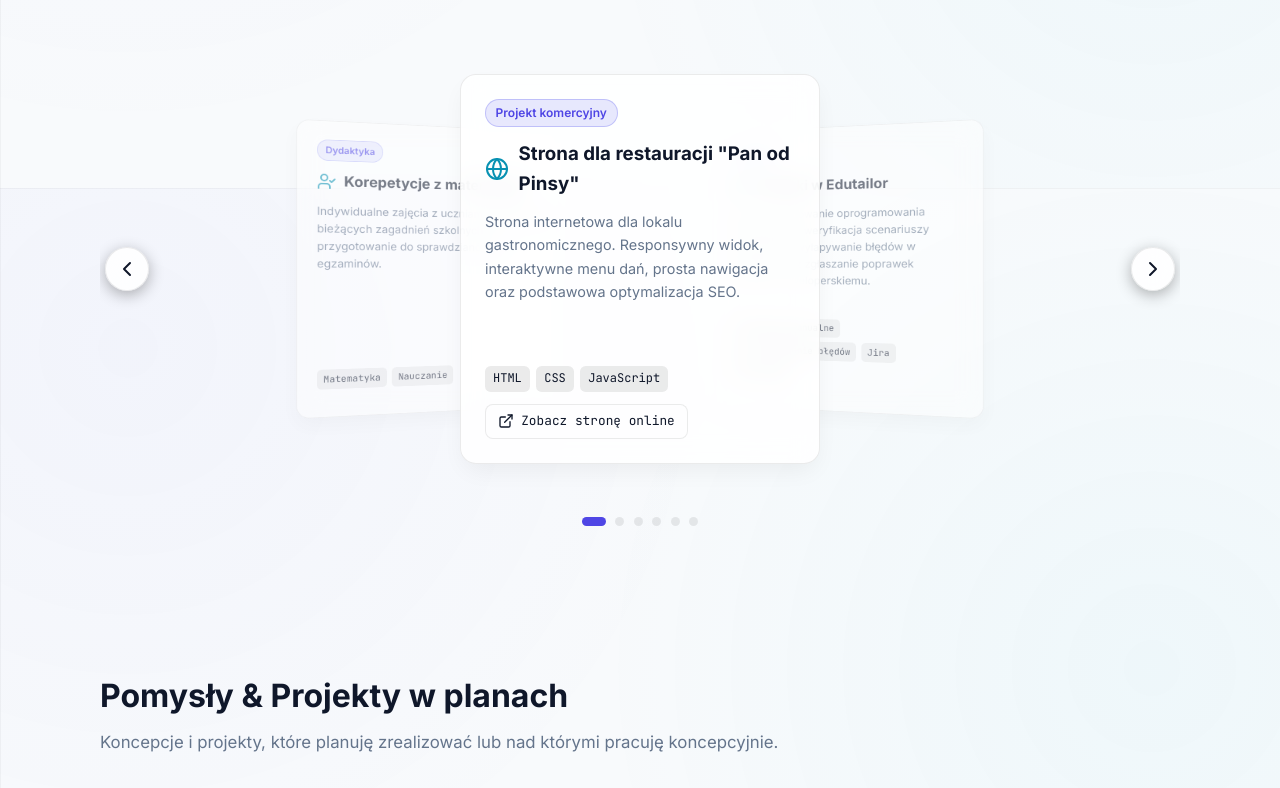
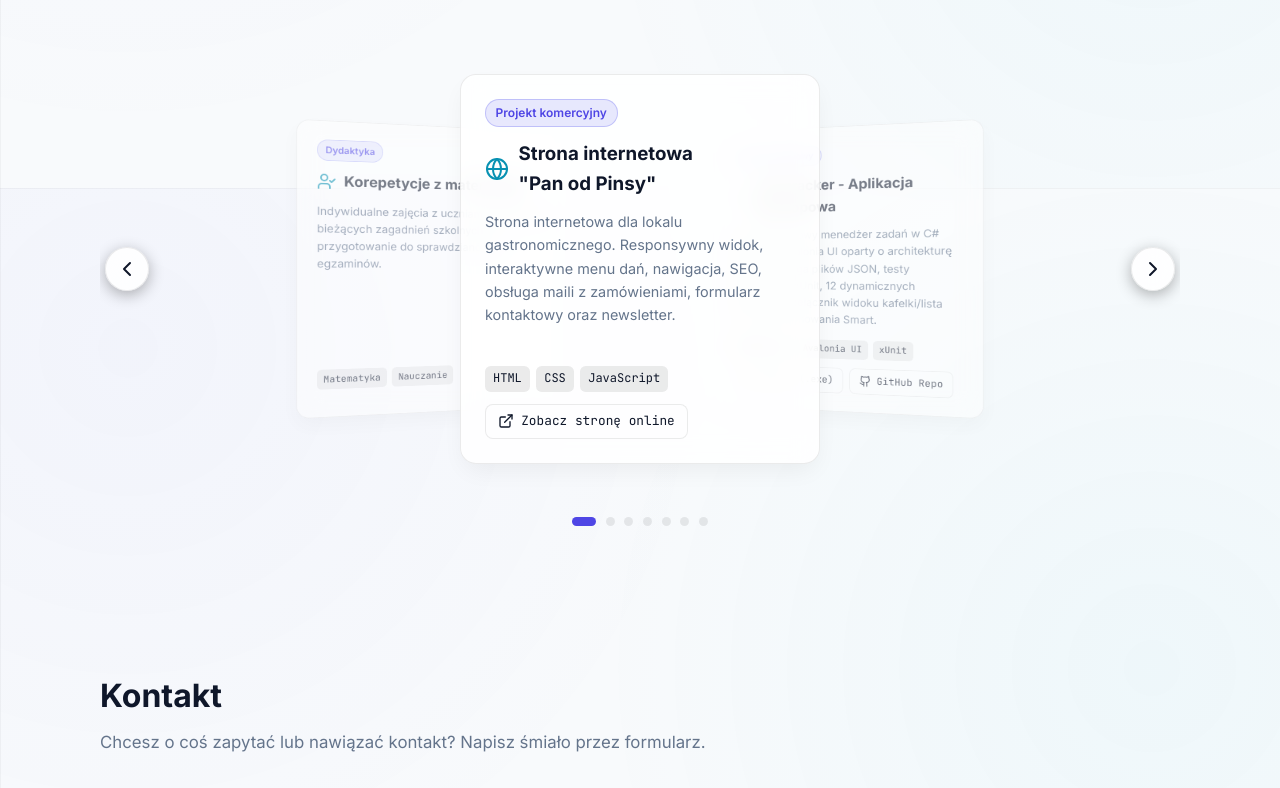
Before and after one commit to michmro04/michalmrowicki_webpage, a plain HTML site: page index.html in a window 1280 px wide. Shown: the part 2212-3000 px from the top of the page. Drawn offline with nearby package versions, Linux system fonts and the light colour scheme.

Commit message:
dodanie projektu TaskTracker

```diff
--- a/assets/technologies.json
+++ b/assets/technologies.json
@@ -71,5 +71,4 @@
     "level": 4,
     "description": "Tworzenie prezentacji, kolarzy zdjęć i dokumentów."
   }
-
 ]
--- a/index.html
+++ b/index.html
@@ -189,10 +189,10 @@
                 <div class="card-badge">Projekt komercyjny</div>
                 <div class="project-header">
                   <i data-lucide="globe" class="project-icon"></i>
-                  <h3>Strona dla restauracji "Pan od Pinsy"</h3>
+                  <h3>Strona internetowa <br> "Pan od Pinsy"</h3>
                 </div>
                 <p>
-                  Strona internetowa dla lokalu gastronomicznego. Responsywny widok, interaktywne menu dań, prosta nawigacja oraz podstawowa optymalizacja SEO.
+                  Strona internetowa dla lokalu gastronomicznego. Responsywny widok, interaktywne menu dań, nawigacja, SEO, obsługa maili z zamówieniami, formularz kontaktowy oraz newsletter.
                 </p>
                 <div class="tags">
                   <span>HTML</span>
@@ -207,6 +207,40 @@
                   </svg>
                   <span>Zobacz stronę online</span>
                 </a>
+              </article>
+
+              <!-- TaskTracker -->
+              <article class="glass-card project-card carousel-card">
+                <div class="card-badge">Projekt zespołowy</div>
+                <div class="project-header">
+                  <i data-lucide="list-checks" class="project-icon"></i>
+                  <h3>TaskTracker - Aplikacja Desktopowa</h3>
+                </div>
+                <p>
+                  Wieloplatformowy menedżer zadań w C# (.NET 10) i Avalonia UI oparty o architekturę MVVM. Obsługa plików JSON, testy jednostkowe xUnit, 12 dynamicznych motywów, przełącznik widoku kafelki/lista oraz panel planowania Smart.
+                </p>
+                <div class="tags">
+                  <span>C#/.NET 10</span>
+                  <span>Avalonia UI</span>
+                  <span>xUnit</span>
+                </div>
+                <div class="project-links-group">
+                  <a href="https://github.com/michmro04/TaskTracker/releases/latest" target="_blank" rel="noopener noreferrer" class="project-link web-link">
+                    <svg xmlns="http://www.w3.org/2000/svg" width="16" height="16" viewBox="0 0 24 24" fill="none" stroke="currentColor" stroke-width="2" stroke-linecap="round" stroke-linejoin="round">
+                      <path d="M21 15v4a2 2 0 0 1-2 2H5a2 2 0 0 1-2-2v-4"></path>
+                      <polyline points="7 10 12 15 17 10"></polyline>
+                      <line x1="12" y1="15" x2="12" y2="3"></line>
+                    </svg>
+                    <span>Pobierz (.exe)</span>
+                  </a>
+                  <a href="https://github.com/michmro04/TaskTracker" target="_blank" rel="noopener noreferrer" class="project-link github-link">
+                    <svg xmlns="http://www.w3.org/2000/svg" width="16" height="16" viewBox="0 0 24 24" fill="none" stroke="currentColor" stroke-width="2" stroke-linecap="round" stroke-linejoin="round">
+                      <path d="M15 22v-4a4.8 4.8 0 0 0-1-3.5c3 0 6-2 6-5.5.08-1.25-.27-2.48-1-3.5.28-1.15.28-2.35 0-3.5 0 0-1 0-3 1.5-2.64-.5-5.36-.5-8 0C6 2 5 2 5 2c-.3 1.15-.3 2.35 0 3.5A5.403 5.403 0 0 0 4 9c0 3.5 3 5.5 6 5.5-.39.49-.68 1.05-.85 1.65-.17.6-.22 1.23-.15 1.85v4"></path>
+                      <path d="M9 18c-4.51 2-5-2-7-2"></path>
+                    </svg>
+                    <span>GitHub Repo</span>
+                  </a>
+                </div>
               </article>
 
               <!-- 2. Edutailor -->
@@ -340,7 +374,7 @@
       </div>
     </section>
 
-    <!-- Sekcja: Pomysły & Projekty w planach -->
+    <!-- Pomysły i projekty w planach
     <section id="ideas" class="section">
       <div class="container">
         <h2 class="section-title">Pomysły & Projekty w planach</h2>
@@ -350,7 +384,6 @@
 
         <div class="ideas-list">
 
-          <!-- Pomysł 1: SolvEra & CubeArt -->
           <article class="glass-card idea-card">
             <div class="idea-main-content">
               <div class="idea-header">
@@ -371,7 +404,6 @@
             </div>
           </article>
 
-          <!-- Pomysł 2: Planer wakacji i podróży -->
           <article class="glass-card idea-card">
             <div class="idea-main-content">
               <div class="idea-header">
@@ -392,7 +424,6 @@
             </div>
           </article>
 
-          <!-- Pomysł 3: Dziennik treningowy z analityką -->
           <article class="glass-card idea-card">
             <div class="idea-main-content">
               <div class="idea-header">
@@ -416,6 +447,7 @@
         </div>
       </div>
     </section>
+  -->
 
     <!-- Sekcja 5: Kontakt (Na samym dole strony) -->
     <section id="contact" class="section">
```
